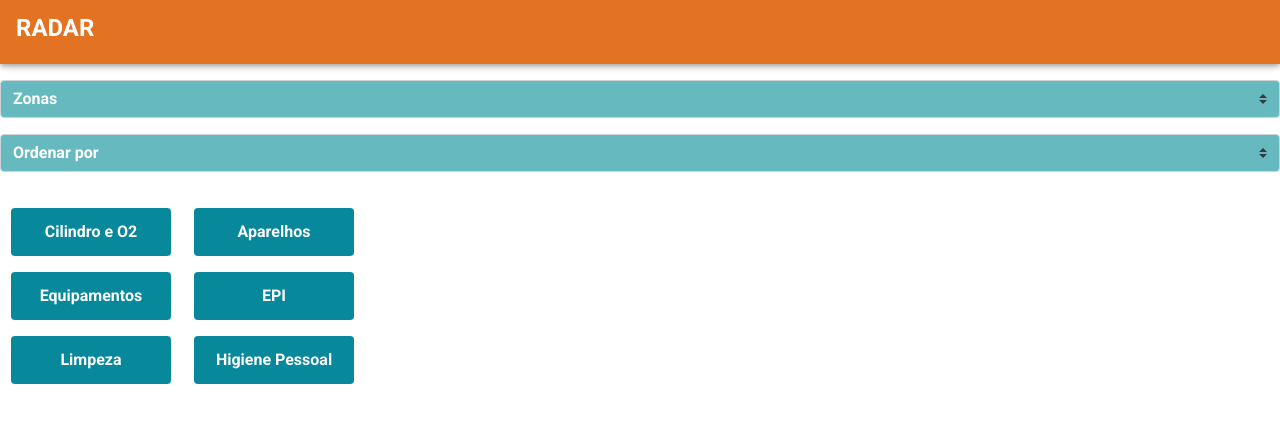
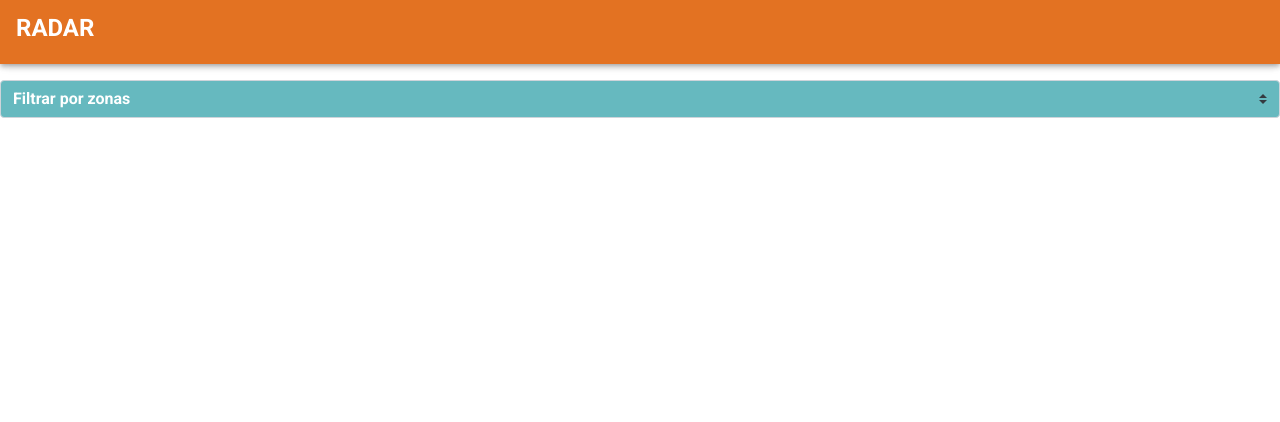
Before and after one commit to kelucen/radar, a Vue app: page /equipamentos in a window 1280 px wide. Shown: the top 422 px of the page. Built offline with nearby package versions, Linux system fonts and the light colour scheme.

Commit message:
The "ordenar por" option  was removed, new condition for buttons to appear was added

```diff
--- a/src/components/Equipments.vue
+++ b/src/components/Equipments.vue
@@ -2,9 +2,9 @@
 <div>
     <div style="margin-top:5em">
         <b-form-select v-model="filterSelectedItem" :options="ZoneOptions" class="drop-list"></b-form-select>
-        <b-form-select v-model="sortSelectedItem" :options="SortOptions" style="margin-top:1em" class="drop-list"></b-form-select>
+        <!-- <b-form-select v-model="sortSelectedItem" :options="SortOptions" style="margin-top:1em" class="drop-list"></b-form-select> -->
     </div>
-     <div style="margin-top: 2em">
+     <div v-if="filterSelectedItem!=null" style="margin-top: 2em">
         <b-row>
             <b-button @click="setType('CilindroEO2')" class="buttons">Cilindro e O2</b-button>
             <b-button @click="setType('Aparelhos')" class="buttons" >Aparelhos</b-button> </b-row>
@@ -71,7 +71,7 @@ export default {
         companyList:[],
         listTemp:[],
         ZoneOptions: [
-          { value: null, text: 'Zonas' },
+          { value: null, text: 'Filtrar por zonas' },
           { value: 'Zona Norte', text: 'Zona Norte' },
           { value: 'Zona Leste', text: 'Zona Leste' },
           { value: 'Zona Sul', text: 'Zona Sul' },
@@ -110,6 +110,7 @@ export default {
             }
         },
         setType(type){
+            this.show = true
             this.typeSelected = type
             this.urlFilter = this.filterSelectedItem ? this.typeSelected + '&zone=' + this.filterSelectedItem : this.typeSelected
             axios.get('https://radar-backend00.herokuapp.com/products?type='+this.urlFilter)
```
